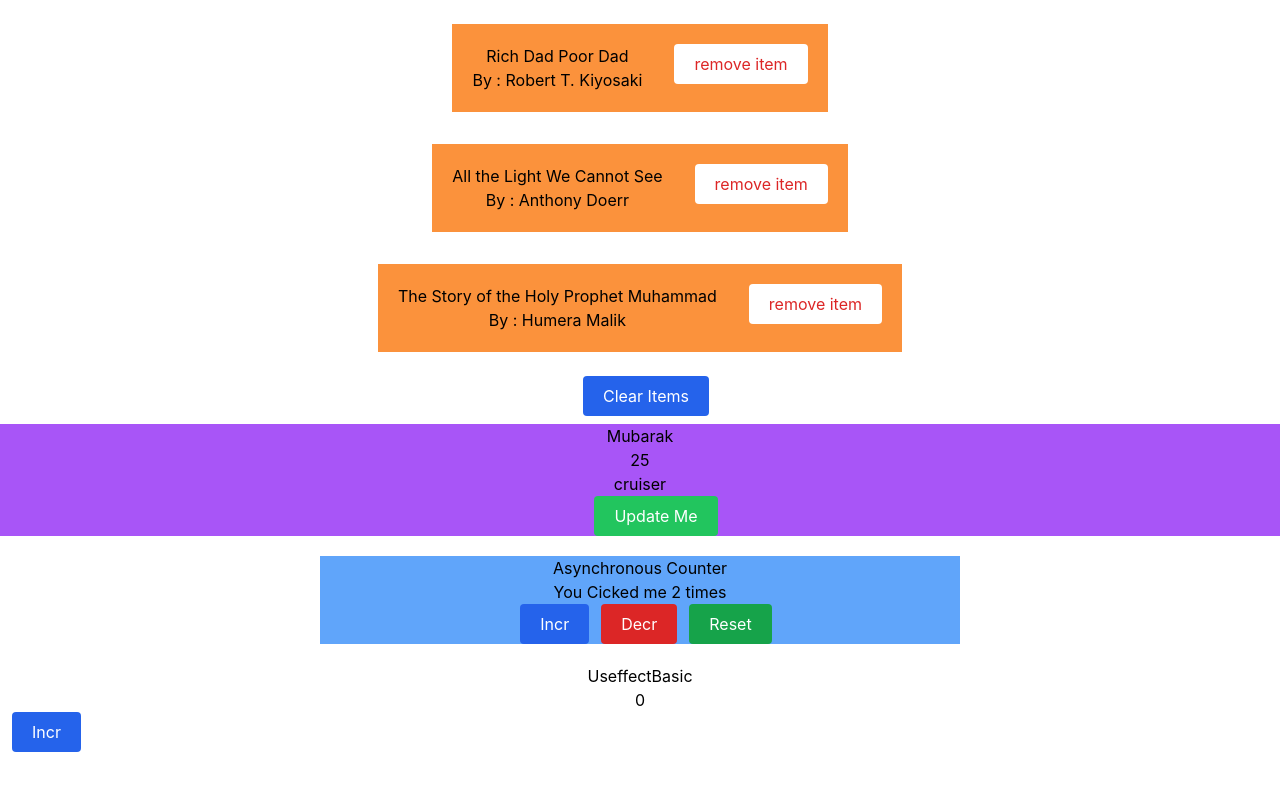
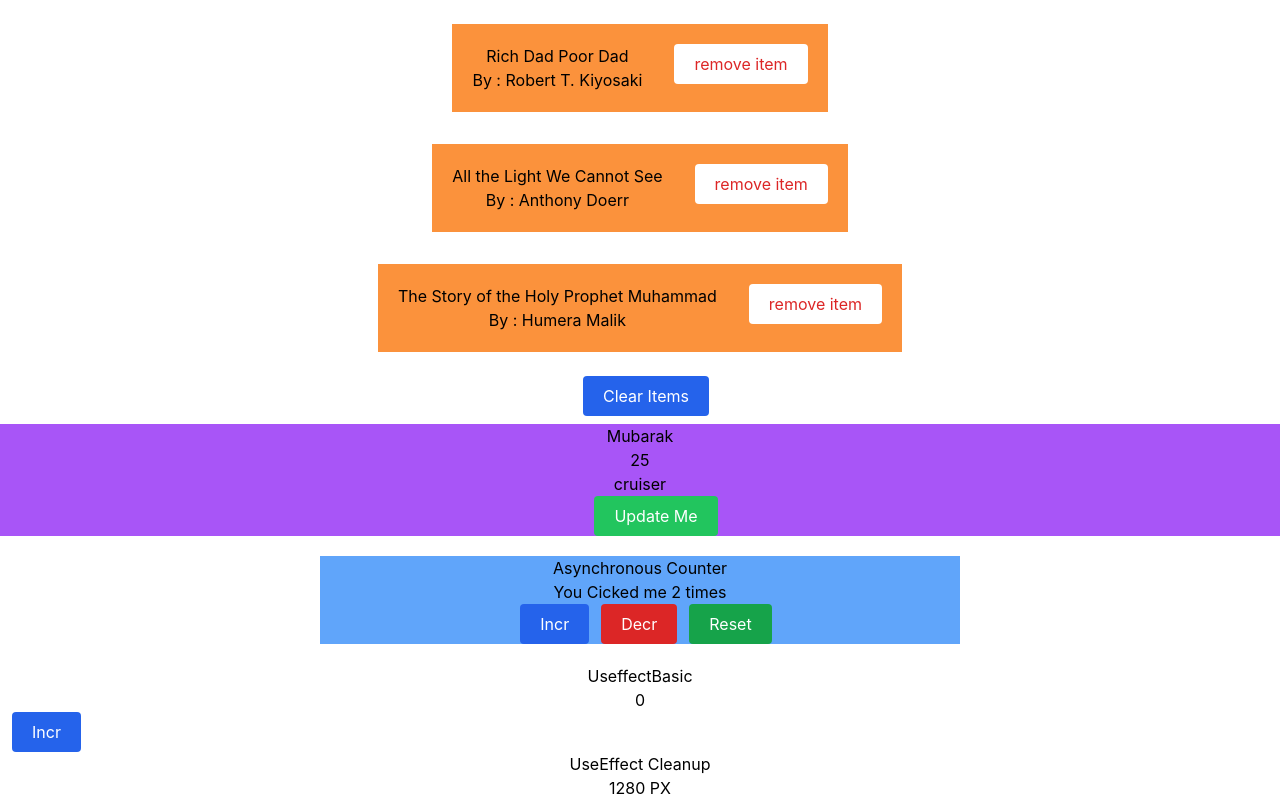
Before and after one commit to Mbk15/react-formik, a React (Create React App) app: page / in a window 1280 px wide. Shown: the part 1728-2528 px from the top of the page. Before the commit the page ends 2480 px from the top, so only its background shows below. Built offline with nearby package versions, Linux system fonts and the light colour scheme.

Commit message:
useFFect Cleanup

```diff
--- /dev/null
+++ b/src/AdvancedReact/useEffect/UseEffectCleanup.tsx
@@ -0,0 +1,23 @@
+import { useState, useEffect } from "react";
+
+const UseEffectCleanup = () => {
+  const [size, setSize] = useState(window.innerWidth);
+  console.log(size);
+  const updateSize = () => {
+    setSize(window.innerWidth);
+  };
+  useEffect(() => {
+    window.addEventListener("resize", updateSize);
+    return () => {
+      window.removeEventListener("resize", updateSize); // clean UP functon
+    };
+  }, []);
+  return (
+    <div>
+      <h2 className="text-center">UseEffect Cleanup</h2>
+      <h1 className="text-center">{size} PX</h1>
+    </div>
+  );
+};
+
+export default UseEffectCleanup;
--- a/src/index.tsx
+++ b/src/index.tsx
@@ -8,6 +8,7 @@ import BasicExample from "./AdvancedReact/useState/BasicExample";
 import ArrayExample from "./AdvancedReact/useState/ArrayExample";
 import UseStateCounter from "./AdvancedReact/useState/UseStateCounter";
 import UseffectBasic from "./AdvancedReact/useEffect/UseffectBasic";
+import UseStateCleanup from "./AdvancedReact/useEffect/UseEffectCleanup";
 ReactDOM.render(
   <React.StrictMode>
     <Booklist />
@@ -16,6 +17,7 @@ ReactDOM.render(
     <ObjectExample />
     <UseStateCounter />
     <UseffectBasic />
+    <UseStateCleanup />
     {/* <ButtonUi message="Alhamdulillah" /> */}
     {/* <CardUI /> */}
   </React.StrictMode>,
```
